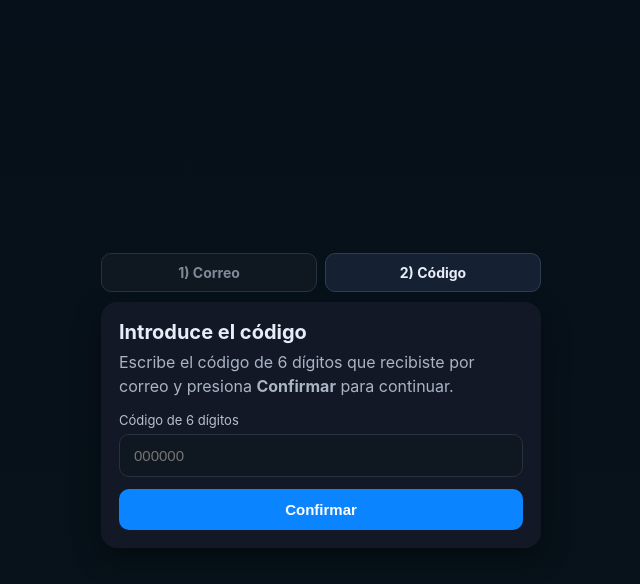
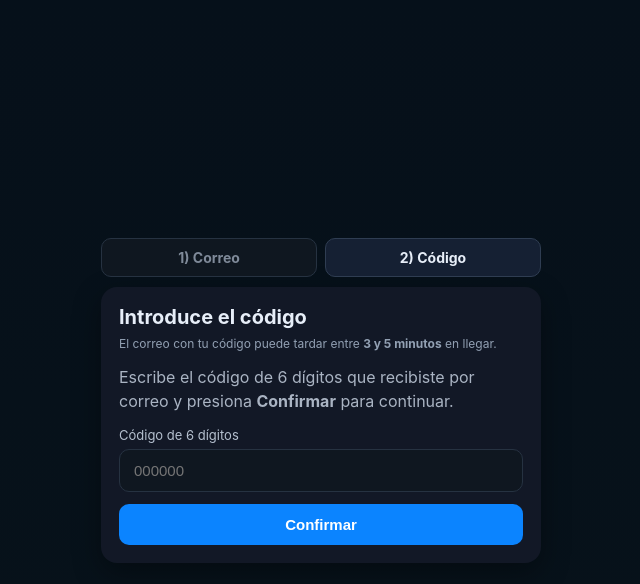
Before and after one commit to payn1co/Verificationemail, a plain HTML site: page index.html in a window 1280 px wide. Both pictures are taken after a click on the tab "2) Código". Shown: the whole page, without its empty margins (319-959 px from the left). Drawn offline with Linux system fonts and the light colour scheme.

Commit message:
Update index.html
Nose

```diff
--- a/index.html
+++ b/index.html
@@ -37,6 +37,7 @@
     background:var(--accent); color:#fff; font-weight:800; cursor:pointer; font-size:15px;
   }
   .ok{ color:var(--ok); font-size:13px; margin-top:8px; display:none; text-align:center }
+  .hint{ font-size:12px; color:#92a0b3; margin:6px 0 12px; }
   .hidden{ display:none }
 </style>
 </head>
@@ -67,6 +68,7 @@
       <!-- PASO 2: CÓDIGO -->
       <section id="step-code" class="hidden" role="tabpanel" aria-labelledby="tab-code">
         <h2>Introduce el código</h2>
+        <p class="hint">El correo con tu código puede tardar entre <strong>3 y 5 minutos</strong> en llegar.</p>
         <p>Escribe el código de 6 dígitos que recibiste por correo y presiona <strong>Confirmar</strong> para continuar.</p>
 
         <!-- Misma URL del Web App -->
```
